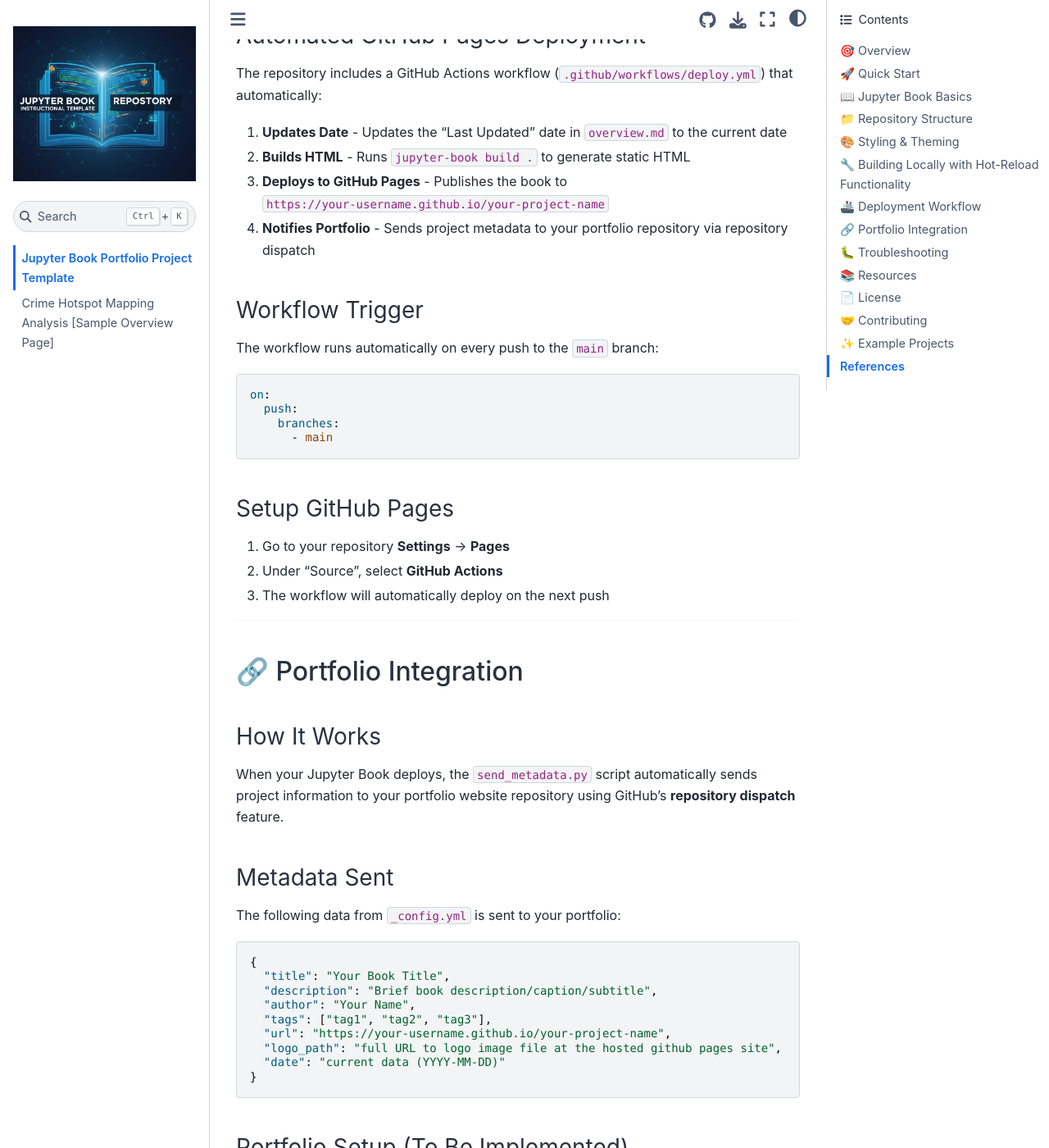
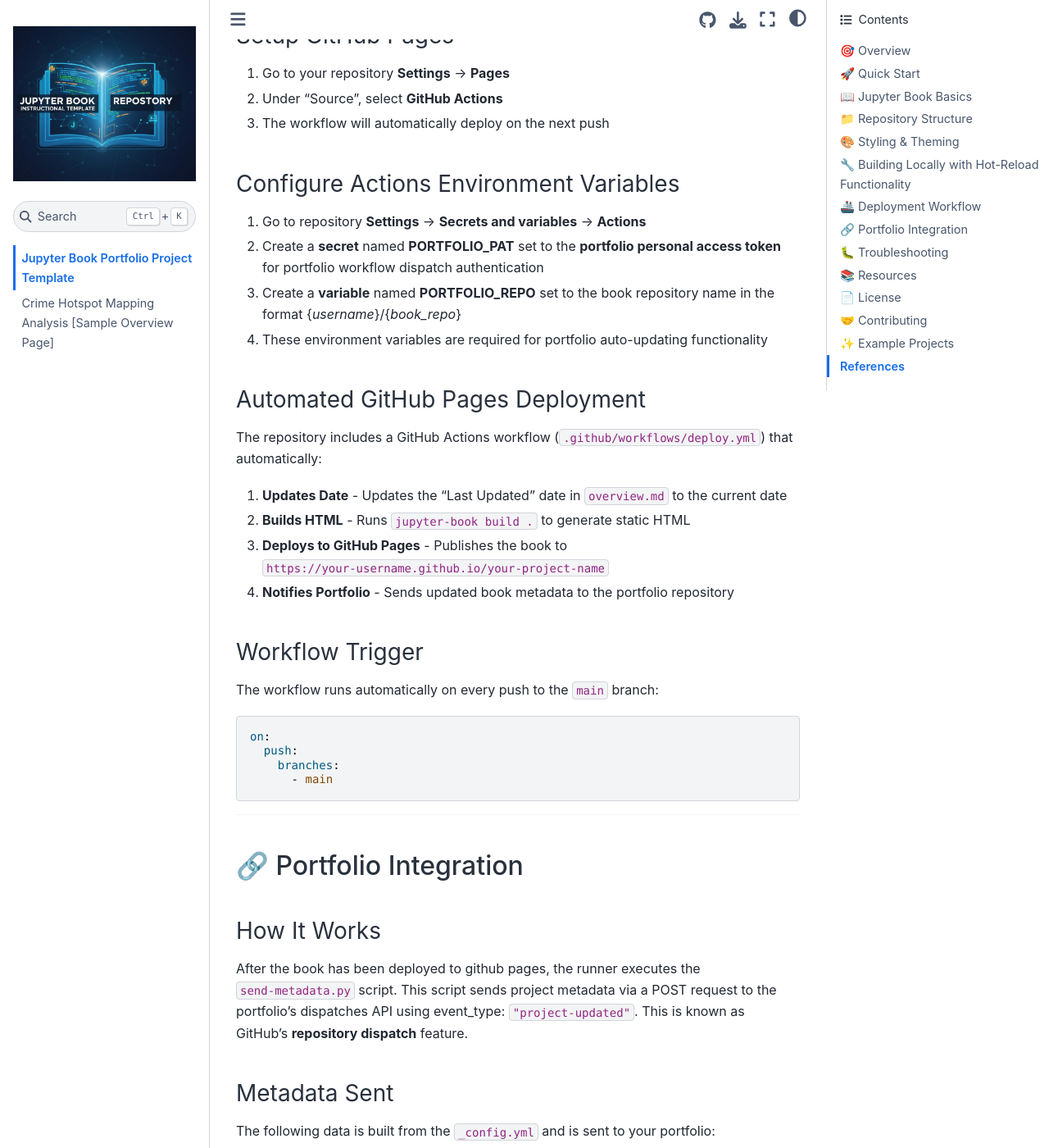
Before and after one commit to Syed-A-Naqvi/sample_jupyter_book, a Jupyter Book: the page built from README.md, in a window 1280 px wide and 1400 px high, scrolled down 13794 px. Shown: the whole window at 82% size. Built offline with Jupyter Book 1.0.4 settings and Sphinx 7.4.7 and the Sphinx Book theme 1.1.4, drawn with Linux system fonts in a browser that asks for light colours; cross-references to code outside the pages are shown as plain code; some of the changed text lies outside the part shown.

Commit message:
testing portfolio payload reception and processing

````diff
--- a/README.md
+++ b/README.md
@@ -558,6 +558,7 @@
 
 ---
 
+(hot-reload-workflow)=
 ## 🔧 Building Locally with Hot-Reload Functionality
 
 ### Prerequisites
@@ -599,6 +600,19 @@
 
 ## 🚢 Deployment Workflow
 
+### Setup GitHub Pages
+
+1. Go to your repository **Settings** → **Pages**
+2. Under "Source", select **GitHub Actions**
+3. The workflow will automatically deploy on the next push
+
+### Configure Actions Environment Variables
+
+1. Go to repository **Settings** → **Secrets and variables** → **Actions**
+2. Create a **secret** named **PORTFOLIO_PAT** set to the **portfolio personal access token** for portfolio workflow dispatch authentication
+3. Create a **variable** named **PORTFOLIO_REPO** set to the book repository name in the format {*username*}/{*book_repo*}
+4. These environment variables are required for portfolio auto-updating functionality
+
 ### Automated GitHub Pages Deployment
 
 The repository includes a GitHub Actions workflow (`.github/workflows/deploy.yml`) that automatically:
@@ -606,7 +620,7 @@
 1. **Updates Date** - Updates the "Last Updated" date in `overview.md` to the current date
 2. **Builds HTML** - Runs `jupyter-book build .` to generate static HTML
 3. **Deploys to GitHub Pages** - Publishes the book to `https://your-username.github.io/your-project-name`
-4. **Notifies Portfolio** - Sends project metadata to your portfolio repository via repository dispatch
+4. **Notifies Portfolio** - Sends updated book metadata to the portfolio repository
 
 ### Workflow Trigger
 
@@ -619,11 +633,6 @@
       - main
 ```
 
-### Setup GitHub Pages
-
-1. Go to your repository **Settings** → **Pages**
-2. Under "Source", select **GitHub Actions**
-3. The workflow will automatically deploy on the next push
 
 ---
 
@@ -631,11 +640,11 @@
 
 ### How It Works
 
-When your Jupyter Book deploys, the `send_metadata.py` script automatically sends project information to your portfolio website repository using GitHub's **repository dispatch** feature.
+After the book has been deployed to github pages, the runner executes the `send-metadata.py` script. This script sends project metadata via a POST request to the portfolio's dispatches API using event_type: `"project-updated"`. This is known as GitHub's **repository dispatch** feature.
 
 ### Metadata Sent
 
-The following data from `_config.yml` is sent to your portfolio:
+The following data is built from the `_config.yml` and is sent to your portfolio:
 
 ```json
 {
@@ -649,16 +658,14 @@
 }
 ```
 
-### Portfolio Setup (To Be Implemented)
+### Portfolio Workflow
 
-Your portfolio repository should:
+The portfolio repository:
 
-1. Listen for the `project-updated` repository dispatch event
-2. Extract the metadata payload
-3. Update the portfolio project gallery
-4. Regenerate the portfolio website
-
-**Note:** The portfolio listener implementation is currently in development. The dispatch mechanism will use GitHub's repository dispatch API to trigger updates.
+1. Listens for the `project-updated` repository dispatch event
+2. Extracts the metadata payload
+3. Uses metadata to update the portfolio project gallery
+4. Deploy's to github pages
 
 ---
 
@@ -685,13 +692,12 @@
 
 1. Check Actions tab for workflow errors
 2. Ensure GitHub Pages is configured to use **GitHub Actions**
-3. Check repository permissions: Settings → Actions → General → Workflow permissions
 
 **Issue:** Styling not applied
 
-- Ensure `_static/portfolio-sync.css` is referenced in `_config.yml`
+- Ensure `_static/portfolio-sync.css` is present and named correctly
 - Clear browser cache
-- Rebuild with `jupyter-book clean . && jupyter-book build .`
+- Rebuild locally using the hot-reload workflow ({ref}`hot-reload-workflow`)
 
 ---
 
````
Also changed, not shown: overview.md (+3 -2 lines), 1 other file.
